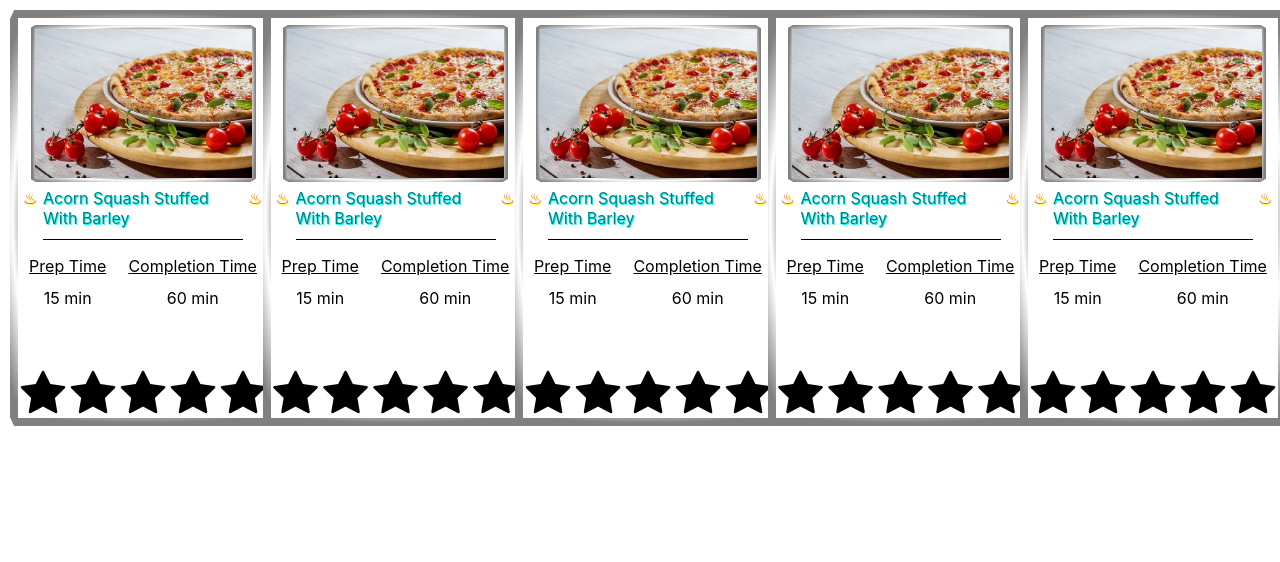
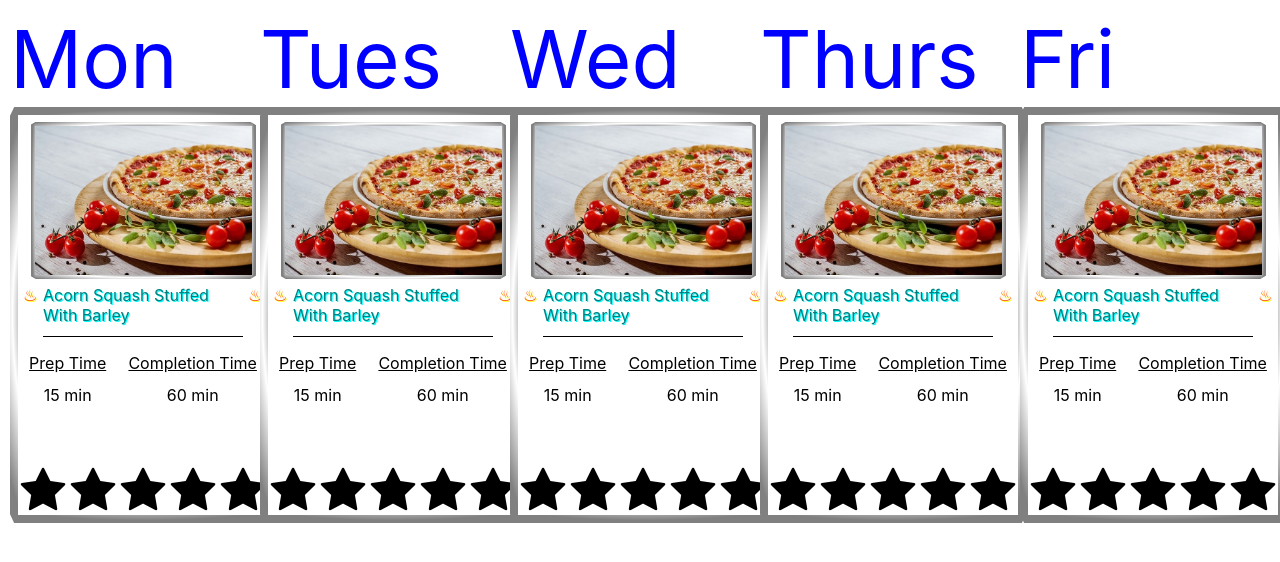
Before and after one commit to fl1cker/Recipe-Planner, a React (Create React App) app in the folder recipe-planner/: page / in a window 1280 px wide. Shown: the top 562 px of the page. Built offline with nearby package versions, Linux system fonts and the light colour scheme.

Commit message:
pass props down to Card.  Add Days.

```diff
--- a/recipe-planner/src/App.css
+++ b/recipe-planner/src/App.css
@@ -14,3 +14,16 @@
   flex-direction: row;
   justify-content: space-between;
 }
+
+.day-card {
+  display: flex;
+  flex-direction: row;
+  flex-wrap: wrap;
+  justify-content: space-between;
+  align-items: flex-start;
+}
+
+.day {
+  font-size: 5rem;
+  color: blue;
+}
--- a/recipe-planner/src/App.js
+++ b/recipe-planner/src/App.js
@@ -1,16 +1,40 @@
 import logo from './logo.svg';
 import './App.css';
 import Card from './Card.js';
+
+const daysOfTheWeek = ['Mon', 'Tues', 'Wed', 'Thurs', 'Fri', 'Sat', 'Sun'];
+const cardData = {
+  title: 'Acorn Squash Stuffed With Barley',
+  imageSource: 'pizza.jpg',
+  prepTime: '15',
+  completionTime: '60',
+  rating: 5,
+  ingredients: [
+    {
+      name: 'Fucks',
+      amount: 0,
+      unit: 'To Give',
+    },
+    {
+      name: 'Time',
+      amount: 0,
+      unit: 'To Put Up With Your Shit',
+    },
+  ],
+};
 
 function App() {
   return (
     <div className="app">
       <div className="cards">
-        <Card />
-        <Card />
-        <Card />
-        <Card />
-        <Card />
+        {daysOfTheWeek.slice(0, 5).map((day, index) => {
+          return (
+            <div className="day-card" key={day}>
+              <div className="day">{day}</div>
+              <Card {...cardData} key={index} />
+            </div>
+          );
+        })}
       </div>
     </div>
   );
--- a/recipe-planner/src/Card.css
+++ b/recipe-planner/src/Card.css
@@ -12,6 +12,7 @@
   -webkit-clip-path: ellipse(67% 75% at 50% 50%);
   clip-path: ellipse(65% 75% at 50% 50%);
   transition: transform 1s ease-in-out;
+  transform-style: preserve-3d;
 }
 
 .card-front {
@@ -41,15 +42,13 @@
   transform: rotate3d(0, 1, 0, 180deg);
 }
 
-/*
-.card-wrapper:hover .card-front {
+.card-wrapper.selected .card-front {
   transform: rotateY(180deg);
 }
 
-.card-wrapper:hover .card-back {
+.card-wrapper.selected .card-back {
   transform: rotateY(0deg);
 }
-*/
 
 .food-image {
   height: 100%;
--- a/recipe-planner/src/Card.js
+++ b/recipe-planner/src/Card.js
@@ -1,25 +1,37 @@
 import './Card.css';
 
-function Card() {
+function Card({
+  title,
+  prepTime,
+  completionTime,
+  rating,
+  ingredients,
+  imageSource,
+}) {
+  function handleCardClick(event) {
+    const el = event.currentTarget;
+    el.classList.toggle('selected');
+  }
+
   return (
-    <div className="card-wrapper">
+    <div className="card-wrapper" onClick={handleCardClick}>
       <div className="card-front">
         <figure className="figure">
-          <img className="food-image" src="pizza.jpg"></img>
+          <img className="food-image" src={imageSource}></img>
         </figure>
-        <div className="title">Acorn Squash Stuffed With Barley</div>
+        <div className="title">{title}</div>
         <div className="bar"></div>
         <div className="details">
           <div className="times">
             <div className="prep-time">
               <span className="time-description">Prep Time</span>
               <br />
-              15 min
+              {prepTime} min
             </div>
             <div className="completion-time">
               <span className="time-description">Completion Time</span>
               <br />
-              60 min
+              {completionTime} min
             </div>
           </div>
           <div className="rating">
@@ -41,16 +53,15 @@ function Card() {
             </tr>
           </thead>
           <tbody>
-            <tr>
-              <td>Fucks</td>
-              <td>0</td>
-              <td>To Give</td>
-            </tr>
-            <tr>
-              <td>Time</td>
-              <td>0</td>
-              <td>To Put Up With Your Shit</td>
-            </tr>
+            {ingredients.map((ingredient) => {
+              return (
+                <tr key={ingredient.name}>
+                  <td>{ingredient.name}</td>
+                  <td>{ingredient.amount}</td>
+                  <td>{ingredient.unit}</td>
+                </tr>
+              );
+            })}
           </tbody>
         </table>
       </div>
```
